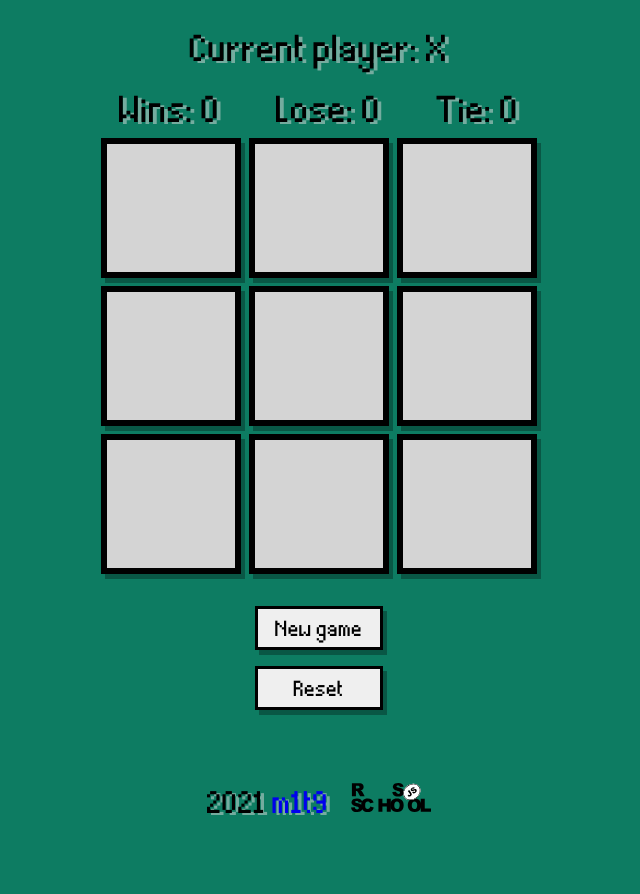
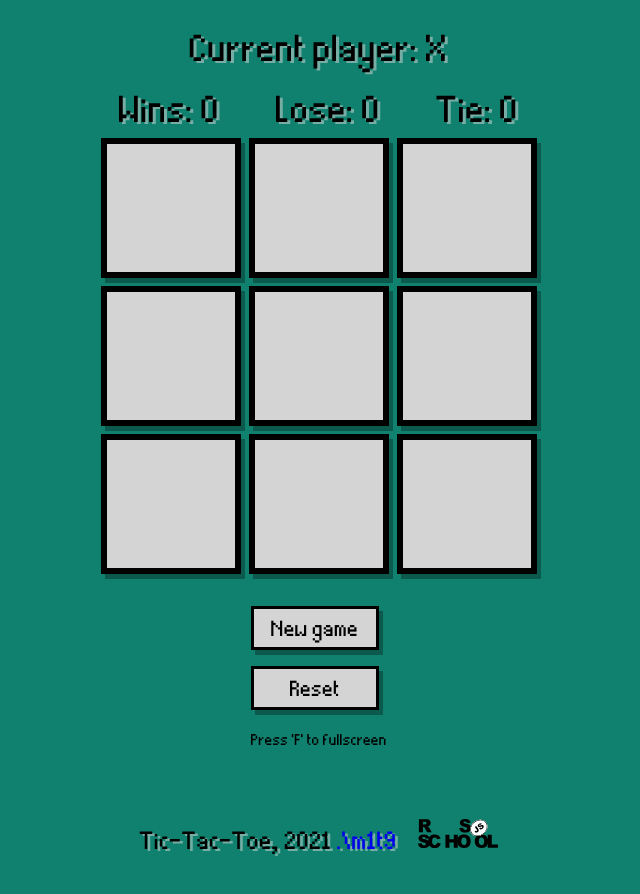
Before and after one commit to m1t9/react-game, a React (Create React App) app: page / in a window 1280 px wide. Shown: the top 894 px of the page, without its empty margins (321-961 px from the left). Built offline with nearby package versions, Linux system fonts and the light colour scheme.

Commit message:
feat: style/hotkeyF

```diff
--- a/package.json
+++ b/package.json
@@ -15,6 +15,7 @@
     "react-dom": "^17.0.1",
     "react-scripts": "4.0.3",
     "typescript": "^4.1.2",
+    "use-sound": "^2.0.1",
     "web-vitals": "^1.0.1"
   },
   "scripts": {
--- a/public/index.html
+++ b/public/index.html
@@ -10,38 +10,15 @@
       content="Web site created using create-react-app"
     />
     <link rel="apple-touch-icon" href="%PUBLIC_URL%/logo192.png" />
-    <!--
-      manifest.json provides metadata used when your web app is installed on a
-      user's mobile device or desktop. See https://developers.google.com/web/fundamentals/web-app-manifest/
-    -->
     <link rel="manifest" href="%PUBLIC_URL%/manifest.json" />
 
-    <!--
-      Notice the use of %PUBLIC_URL% in the tags above.
-      It will be replaced with the URL of the `public` folder during the build.
-      Only files inside the `public` folder can be referenced from the HTML.
-
-      Unlike "/favicon.ico" or "favicon.ico", "%PUBLIC_URL%/favicon.ico" will
-      work correctly both with client-side routing and a non-root public URL.
-      Learn how to configure a non-root public URL by running `npm run build`.
-    -->
     <title>Tic-tac-toe</title>
   </head>
   <body>
     <noscript>You need to enable JavaScript to run this app.</noscript>
     <div id="root"></div>
-    <!--
-      This HTML file is a template.
-      If you open it directly in the browser, you will see an empty page.
-
-      You can add webfonts, meta tags, or analytics to this file.
-      The build step will place the bundled scripts into the <body> tag.
-
-      To begin the development, run `npm start` or `yarn start`.
-      To create a production bundle, use `npm run build` or `yarn build`.
-    -->
     <footer class="footer">
-      <p>2021 <a href="https://github.com/m1t9" target="blank">m1t9</a>
+      <p>Tic-Tac-Toe, 2021 <a href="https://github.com/m1t9" target="blank">.\m1t9</a>
         <a class="footerLogo" href="https://rs.school/react/" target="blank"></a>
       </p>
     </footer>
--- a/src/App.tsx
+++ b/src/App.tsx
@@ -6,6 +6,6 @@ const App: React.FunctionComponent = () => {
   return (
     <BoardComp />
   );
-}
+};
 
 export default App;
--- a/src/components/BoardComp.tsx
+++ b/src/components/BoardComp.tsx
@@ -1,4 +1,4 @@
-import React, { useState } from 'react';
+import React from 'react';
 import { CONSTANTS } from '../utils/CONSTANTS';
 import { Board } from '../model/Board';
 
@@ -18,14 +18,14 @@ let board: Board = new Board();
 const savedBoard: string = localStorage.getItem('board') || JSON.stringify(board.gameBoard);
 board.gameBoard = JSON.parse(savedBoard);
 let gameWins: number = +(localStorage.getItem('gameWins') || 0);
-let gameLose: number =  +(localStorage.getItem('gameLose') || 0);
-let gameTies: number =  +(localStorage.getItem('gameLose') || 0);
+let gameLose: number = +(localStorage.getItem('gameLose') || 0);
+let gameTies: number = +(localStorage.getItem('gameLose') || 0);
 
 function checkIncludes(arr: [], x: number, y: number) {
   let answ: boolean = false;
   arr.forEach((item: number[]) => {
     if (item[0] === x && item[1] === y) {
-      answ =  true;
+      answ = true;
     }
   })
   return answ;
@@ -45,8 +45,6 @@ const Cell: React.FunctionComponent<CellProps> = (props: any) => {
 }
 
 export class BoardComp extends React.Component<any, any> {
-  boardRef: any;
-
   constructor(props: any) {
     super(props);
     this.state = {
@@ -57,7 +55,6 @@ export class BoardComp extends React.Component<any, any> {
       lose: 0,
       tie: 0,
     }
-    this.boardRef = React.createRef();
     this.changeFigureState = this.changeFigureState.bind(this);
     this.newGame = this.newGame.bind(this);
     this.reset = this.reset.bind(this);
@@ -74,10 +71,14 @@ export class BoardComp extends React.Component<any, any> {
     gameWins = 0;
     gameLose = 0;
     gameTies = 0;
+    localStorage.setItem('gameWins', gameWins.toString());
+    localStorage.setItem('gameLose', gameLose.toString());
+    localStorage.setItem('gameTies', gameTies.toString());
     this.newGame();
   }
 
   renderCell(value: number | string, x: number, y: number, aviable: boolean) {
+
     return <Cell
       value={value !== CONSTANTS.X_FIGURE && value !== CONSTANTS.O_FIGURE ? '' : value}
       x={x}
@@ -158,7 +159,6 @@ export class BoardComp extends React.Component<any, any> {
 
       <div
         className="gameBoard"
-        ref={this.boardRef}
       >
         <div className="status">{status}</div>
         <div className="resultsBlock">
@@ -186,6 +186,9 @@ export class BoardComp extends React.Component<any, any> {
           >
             Reset
         </button>
+        <p className="info">
+          Press 'F' to fullscreen
+        </p>
         </div>
       </div>
     )
--- a/src/index.css
+++ b/src/index.css
@@ -10,8 +10,8 @@ body {
   font-family: 'Thintel';
   -webkit-font-smoothing: antialiased;
   -moz-osx-font-smoothing: grayscale;
-  text-shadow: 4px 2px rgba(219, 219, 219, 0.5);
-  background-color: rgb(13, 124, 98);
+  text-shadow: 3px 2px rgba(219, 219, 219, 0.5);
+  background-color: rgb(16, 129, 110);
   min-height: 100vh;
 }
 
@@ -44,6 +44,7 @@ body {
   cursor: pointer;
 
   box-shadow: 4px 5px rgba(0, 0, 0, 0.3) ;
+  transition: 0.5s;
 }
 
 .insert {
@@ -93,7 +94,7 @@ body {
 }
 
 .footer {
-  font-size: 50px;
+  font-size: 40px;
   display: flex;
   justify-content: center;
 }
@@ -120,7 +121,15 @@ body {
   font-family: 'Thintel';
   border: 3px solid rgb(0, 0, 0);
   box-shadow: 4px 5px rgba(0, 0, 0, 0.3);
+  background-color: rgb(212, 212, 212);
+
   margin-bottom: 1rem;
+  transition: 0.5s;
+}
+
+.funcButton:hover {
+  background-color: rgba(40, 169, 255, 0.4);
+  transition: 0.5s;
 }
 
 .buttonBox {
@@ -130,5 +139,11 @@ body {
 
 .win {
   transition: 0.5s;
-  background-color: rgb(193, 109, 204);
+  background-color: rgb(16, 129, 110);
 }
+
+.info {
+  margin-top: 0;
+  font-size: 25px;
+  text-shadow: none;
+}
--- a/src/index.tsx
+++ b/src/index.tsx
@@ -3,6 +3,18 @@ import ReactDOM from 'react-dom';
 import './index.css';
 import App from './App';
 import reportWebVitals from './reportWebVitals';
+
+let fscrean = false;
+window.addEventListener('keydown', (event) => {
+  if (event.key === 'f') {
+    if (!fscrean) {
+      document.documentElement.requestFullscreen();
+    } else {
+      document.exitFullscreen();
+    }
+    fscrean = !fscrean;
+  }
+});
 
 ReactDOM.render(
   <React.StrictMode>
--- a/src/model/Board.tsx
+++ b/src/model/Board.tsx
@@ -12,6 +12,7 @@ export class Board {
 
   constructor() {
     this.gameBoard = [];
+
     for (let i = 0; i < 3; i += 1) {
       let row = [];
       for (let j = 0; j < 3; j += 1) {
--- a/src/utils/CONSTANTS.ts
+++ b/src/utils/CONSTANTS.ts
@@ -4,4 +4,4 @@ export const CONSTANTS: any = {
   O_FIGURE: 'O',
   TIE: 't',
   NONE: 'n',
-}
+};
```
Also changed, not shown: 2 other files (tests, documents, lock files or other folders). Lines whose indentation alone changed are shown as unchanged.
